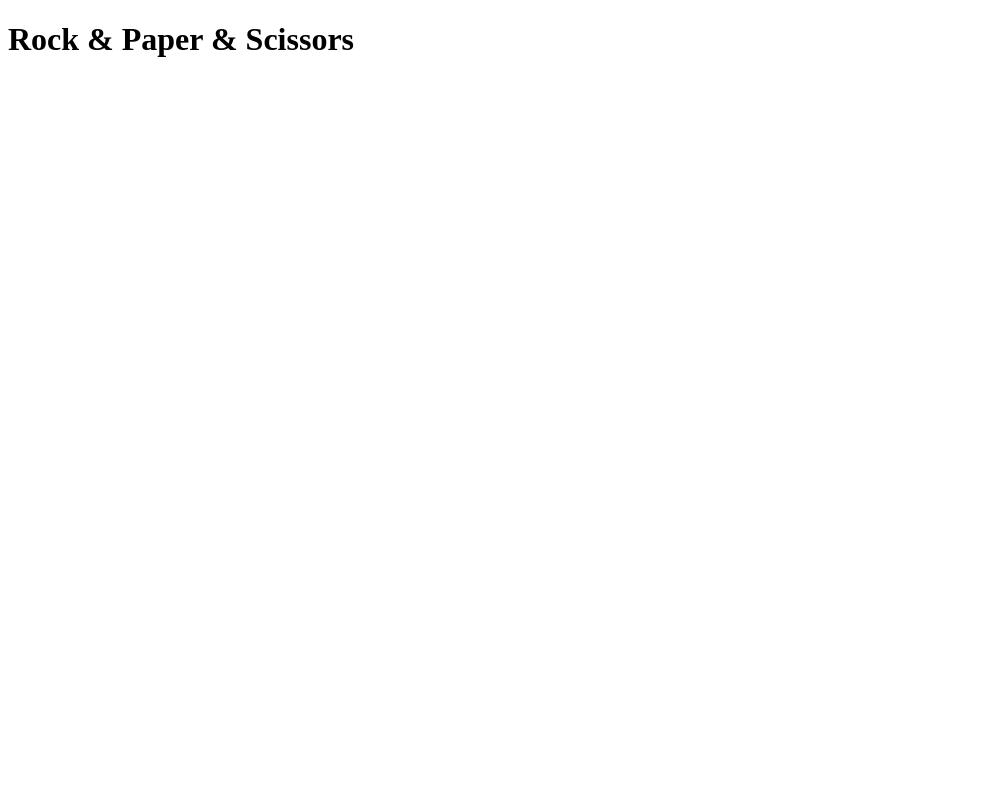
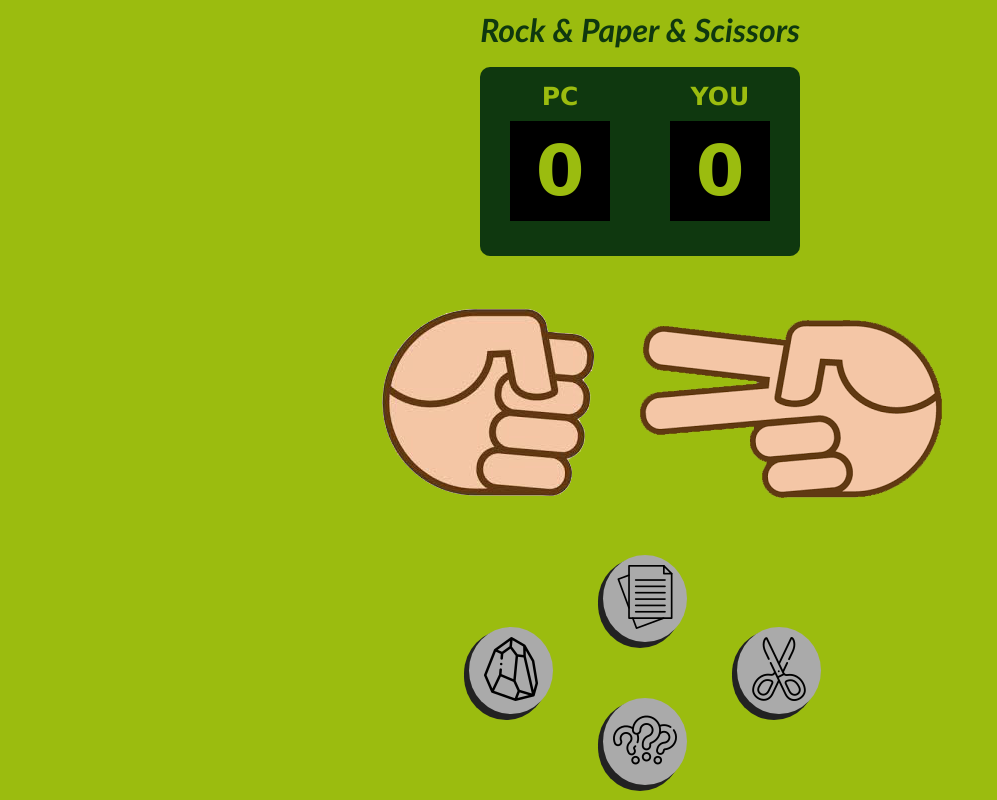
Before and after one commit to predragNN/rock-paper-scissors, a plain HTML site: page index.html in a window 1280 px wide. Shown: the whole page, without its empty margins (0-997 px from the left). Drawn offline with Linux system fonts and the light colour scheme.

Commit message:
CSS finished

```diff
--- a/index.html
+++ b/index.html
@@ -4,43 +4,64 @@
     <meta charset="UTF-8">
     <meta name="viewport" content="width=device-width, initial-scale=1.0">
     <script src="script.js"></script>
-    <title>Document</title>
+    <link rel="stylesheet" href="style.css">
+    <title>R-P-S</title>
 </head>
 <body>
+    <div class="container">
         <div class="header">
             <h1>Rock & Paper & Scissors</h1>
         </div>
 
         <div class="game-container">
             <div class="score">
-
+                <div class="score-container">
+                    <div class="computer-score">
+                        <h3>PC</h3>
+                        <button id="pc-btn">0</button>
+                    </div>
+                    <div class="player-score">
+                        <h3>YOU</h3>
+                        <button id="player-btn">0</button>
+                    </div>
+                </div>
             </div>
 
             <div class="hand-container">
-            <div class="hand">
-
+                    <div class="computer">
+                        <img src="./images/stoneComputer.png" alt="">
                     </div>
-
-            <div class="hand">
-
+                    <div class="player">
+                        <img src="./images/scissorsPlayer.png" alt="">
                     </div>
             </div>
         </div>
 
         <div class="controls">
-        <div class="sign">
-
+            <div class="left">
+                <button type="button" class="button">
+                    <img src="./images/stone.png" alt="">
+                </button>
             </div>
-        <div class="sign">
-
+            <div class="center">
+                <button type="button" class="button">
+                    <img src="./images/paper.png" alt="">
+                </button>
+                <button type="button" class="button">
+                    <img src="./images/question-mark_5727965.png" alt="">
+                </button>
             </div>
-        <div class="sign">
-
+            <div class="right">
+                <button type="button" class="button">
+                    <img src="./images/scissors.png" alt="">
+                </button>
             </div>
         </div>
 
+        <!--
         <div class="footer">
-
+            <p>PredragNN</p>
+        </div>-->
     </div>
 </body>
 </html>
--- /dev/null
+++ b/style.css
@@ -0,0 +1,156 @@
+* {
+    margin: 0;
+    padding: 0;
+    box-sizing: border-box;
+    font-family: 'Gill Sans';
+    font-style: italic;
+    font-weight: bolder;
+}
+
+.container {
+    height: 100vh;
+    display: flex;
+    flex-direction: column;
+    justify-content: space-between;
+    background-color: #9bbc0f;
+}
+
+.container div {
+    flex: 1 1 auto;
+}
+
+.header {
+    text-align: center;
+    padding: 10px 0;
+    background-color: #9bbc0f;
+    color:#0f380f;
+    max-height: 70px;
+}
+
+.footer {
+    text-align: center;
+    padding: 10px 0;
+    background-color: #0f380f;
+    color:#9bbc0f;
+    max-height: 70px;
+}
+
+.score {
+    flex: 1 1 auto;
+    display: flex;
+    justify-content: center;
+    align-items: center;
+    margin-top: 0px;
+}
+
+.score div {
+    flex: 0 1 auto;
+}
+
+.score-container {
+    display: flex;
+    justify-content: center;
+    align-items: center;
+    text-align: center;
+    background-color: #0f380f;
+    color: #9bbc0f;
+    border-radius: 10px;
+}
+
+.computer-score, .player-score {
+    margin: 15px 30px;
+}
+
+.score-container h3 {
+    font-family: Verdana, Geneva, Tahoma, sans-serif;
+    font-style: normal;
+    font-weight: bold;
+    font-size: 25px;
+}
+
+#pc-btn, #player-btn {
+    width: 100px;
+    height: 100px;
+    margin-bottom: 20px;
+    margin-top: 10px;
+    background-color: black;
+    border: none;
+    font-size: 70px;
+    color: #9bbc0f;
+    font-family: Verdana, Geneva, Tahoma, sans-serif;
+    font-style: normal;
+}
+
+.hand-container {
+    display: flex;
+    display: 0 1 auto;
+    justify-content: center;
+    align-items: center;
+    text-align: center;
+    height: 300px;
+}
+
+.computer {
+    display: flex;
+    justify-content: right;
+}
+.player {
+    display: flex;
+    justify-content: left;
+}
+
+.computer img, .player img {
+    max-width: 100%;
+    height: auto;
+}
+
+.game-container {
+    display: flex;
+    flex-direction: column;
+}
+
+.controls {
+    display: flex;
+    justify-content: center;
+    gap:50px;
+    padding-bottom: 10px;
+}
+
+.controls div {
+    flex: 0 1 auto;
+}
+
+.left {
+    display: flex;
+    align-items: center;
+    justify-content: right;
+}
+
+.right {
+    display: flex;
+    align-items: center;
+    justify-content:left;
+}
+
+.center {
+    display: flex;
+    flex-direction: column;
+    justify-content: space-between;
+    align-items: center;
+    gap:50px;
+}
+
+.button {
+    padding: 10px;
+    background-color: #aaa;
+    border: none;
+    border-radius: 100%;
+    cursor: pointer;
+    box-shadow: -5px 6px #222,
+    -5px 3px #222;
+    transform: translate(5px, -5px);
+}
+.button:active {
+    box-shadow: 0 0 #222;
+    transform: translate(0);
+}
```
Also changed, not shown: images/paper.png (added), images/paperComputer.png (added), images/paperPlayer.png (added), images/question-mark_5727965.png (added), images/scissors.png (added), images/scissorsComputer.png (added), images/scissorsPlayer.png (added), images/stone.png (added), images/stoneComputer.png (added), images/stonePlayer.png (added). Lines whose indentation alone changed are shown as unchanged.
